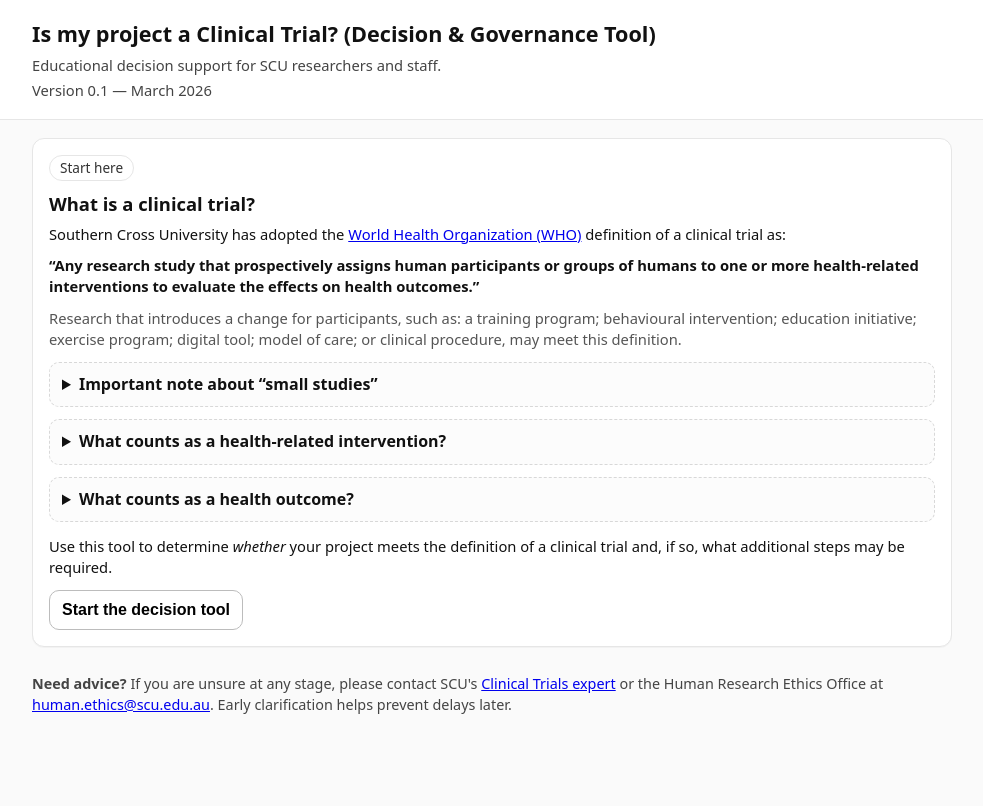
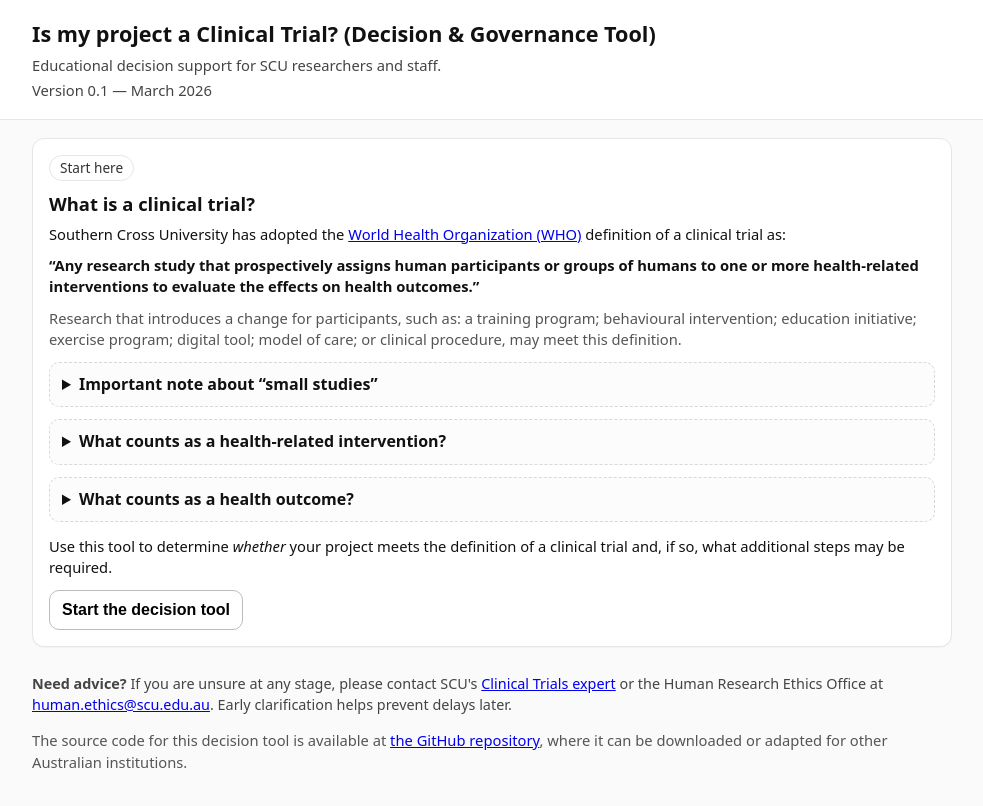
Before and after one commit to lisa-marlow/Clinical_Trial_Decision_tool, a plain HTML site: page index.html in a window 1280 px wide. Shown: the whole page, without its empty margins (148-1131 px from the left). Drawn offline with Linux system fonts and the light colour scheme.

Commit message:
Update index.html

```diff
--- a/index.html
+++ b/index.html
@@ -148,6 +148,11 @@
         <a href="mailto:human.ethics@scu.edu.au">human.ethics@scu.edu.au</a>.
         Early clarification helps prevent delays later.
       </p>
+	  <p class="small muted">
+    The source code for this decision tool is available at
+    <a href="https://github.com/YOURUSERNAME/clinical-trial-decision-tool" target="_blank" rel="noopener noreferrer">
+    the GitHub repository</a>, where it can be downloaded or adapted for other Australian institutions.
+  </p>
     </div>
   </main>
 
@@ -691,4 +696,5 @@ backBtn.addEventListener("click", back);
 restartBtn.addEventListener("click", restart);
 </script>
 </body>
+
 </html>
```
